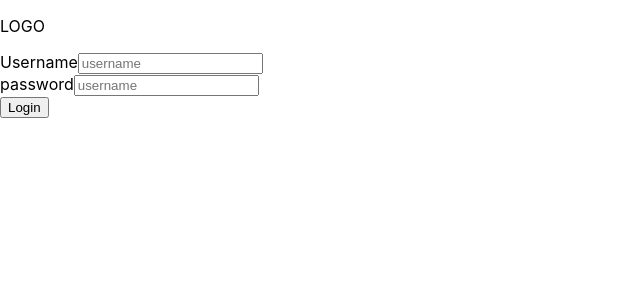
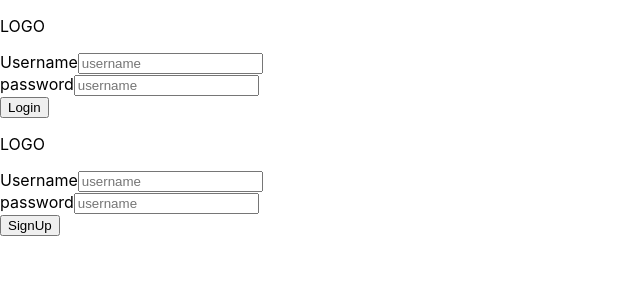
Before and after one commit to Bug-Smashers/LoanApp, a React (Create React App) app in the folder loanapp/: page / in a window 1280 px wide. Shown: the top 300 px of the page, without its empty margins (0-640 px from the left). Built offline with nearby package versions, Linux system fonts and the light colour scheme.

Commit message:
SignUpScreen

```diff
--- a/loanapp/src/App.js
+++ b/loanapp/src/App.js
@@ -1,9 +1,20 @@
 import React from "react";
 import "./App.css";
 import LoginScreen from "./LoginScreen";
+import SignUpScreen from "./SignUpScreen";
 
 function App() {
-  return <LoginScreen />;
+  return (
+    <>
+      {" "}
+      <div>
+        <LoginScreen />
+      </div>
+      <div>
+        <SignUpScreen />
+      </div>
+    </>
+  );
 }
 
 export default App;
--- a/loanapp/src/LoginScreen.Module.css
+++ b/loanapp/src/LoginScreen.Module.css
@@ -1 +1,3 @@
-.Main {}
+.Main {
+    background-color: aqua;
+}
--- a/loanapp/src/LoginScreen.js
+++ b/loanapp/src/LoginScreen.js
@@ -1,5 +1,5 @@
 import React from "react";
-import classes from "./LoginScreen.Module.css";
+import classes from "./LoginScreen.module.css";
 import { useRef, useState } from "react";
 
 function LoginScreen() {
--- a/loanapp/src/SignUpScreen.js
+++ b/loanapp/src/SignUpScreen.js
@@ -0,0 +1,47 @@
+import React from "react";
+import { useState } from "react";
+import classes from "./SignUpScreen.module.css";
+
+function SignUpScreen() {
+  const [Email, setEmail] = useState("");
+  const [password, setpassword] = useState("");
+  const handleEmail = (e) => {
+    setEmail(e.target.value);
+  };
+  const handlePassword = (e) => {
+    setpassword(e.target.value);
+  };
+  const handleSubmit = (e) => {
+    console.log("hi");
+  };
+  return (
+    <div className={classes.Main}>
+      <div className={classes.Logo}>
+        <p>LOGO</p>
+      </div>
+      <div className={classes.box}>
+        <form>
+          <label>Username</label>
+          <input
+            type="text"
+            value={Email}
+            placeholder="username"
+            onChange={handleEmail}
+          />
+          <br></br>
+          <label>password</label>
+          <input
+            type="text"
+            value={password}
+            placeholder="username"
+            onChange={handlePassword}
+          />
+          <br></br>
+          <button onClick={handleSubmit}>SignUp</button>
+        </form>
+      </div>
+    </div>
+  );
+}
+
+export default SignUpScreen;
```
Also changed, not shown: loanapp/src/SignUpScreen.module.css (added).
